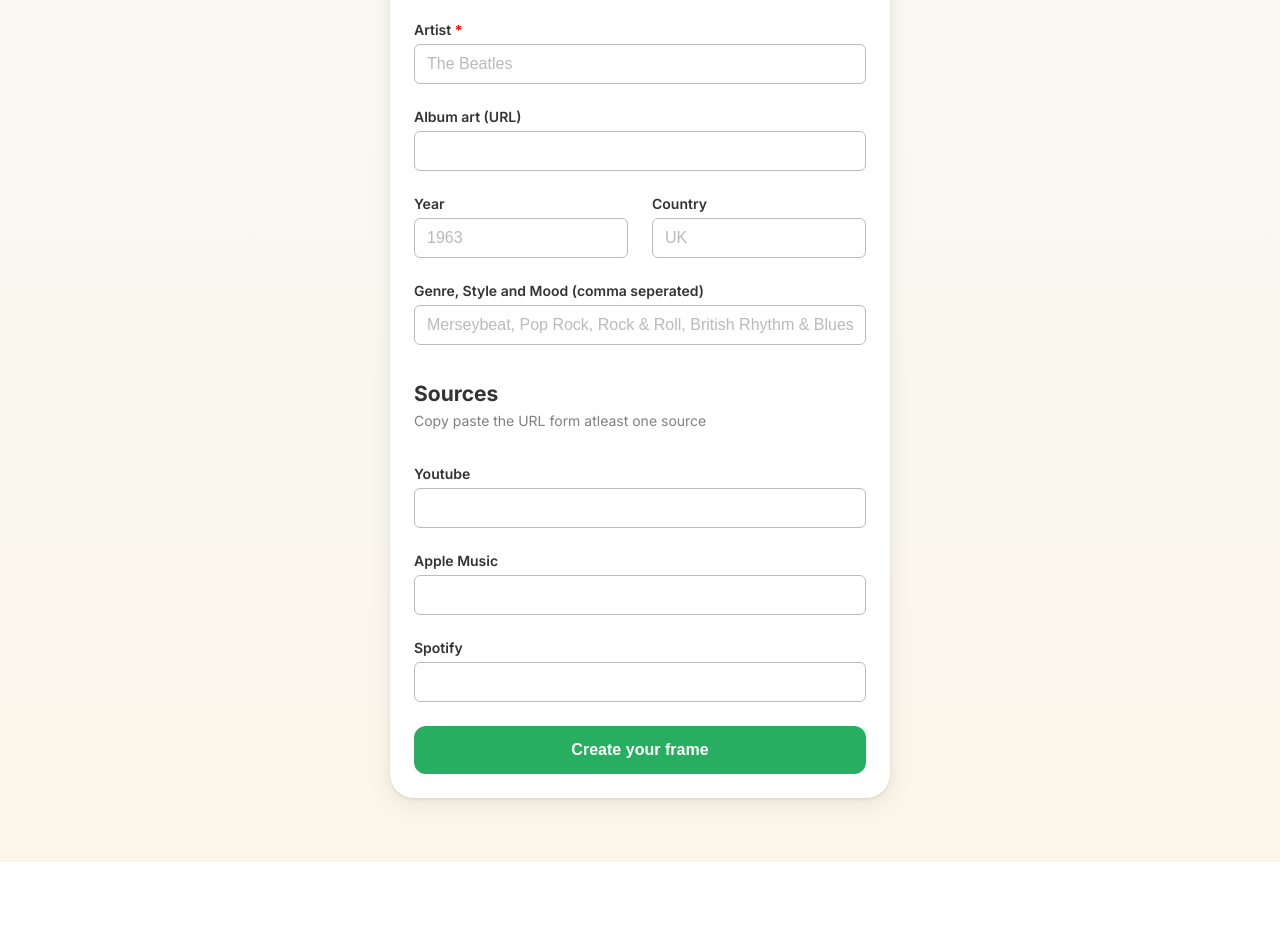
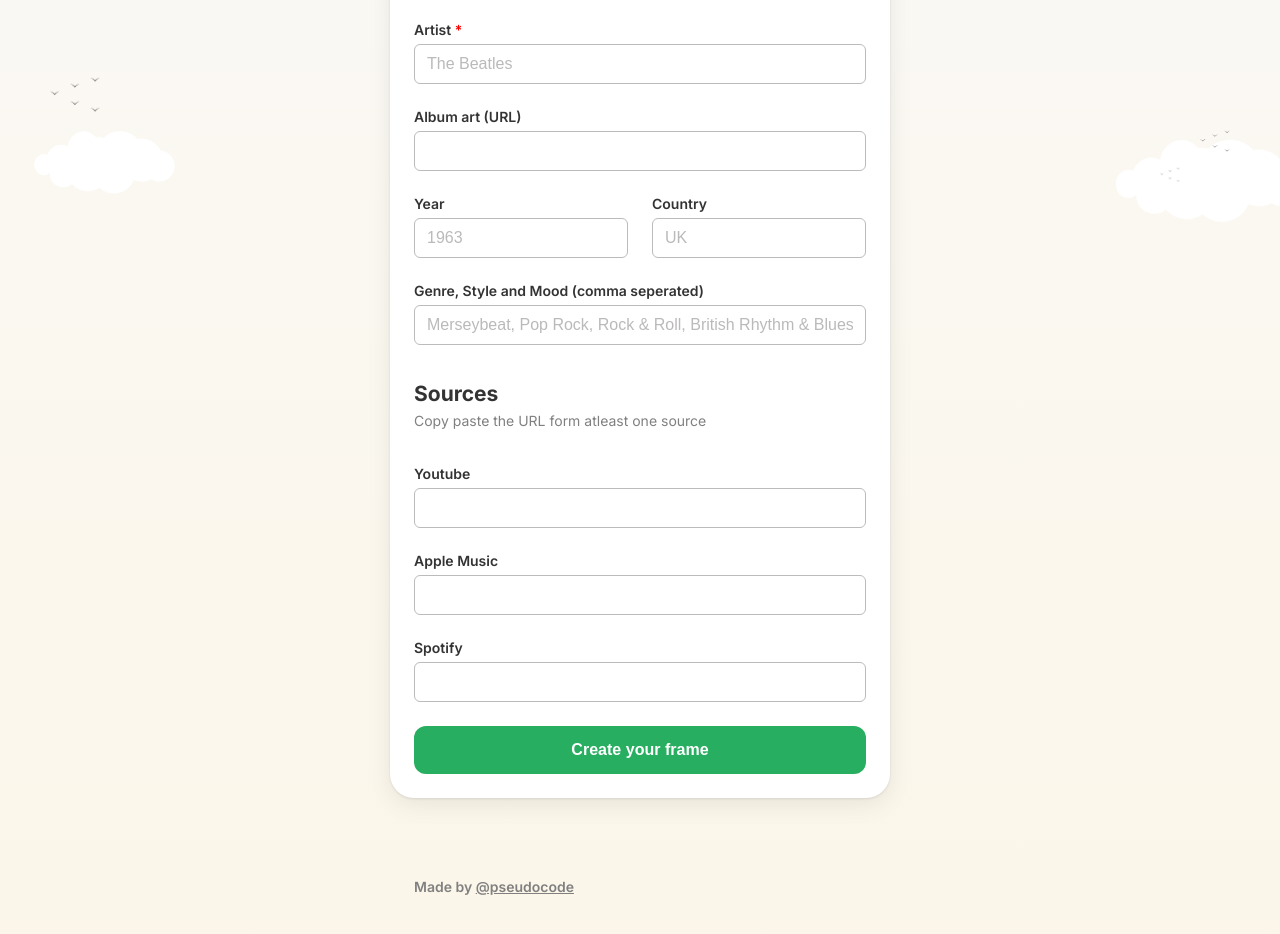
Before and after one commit to pseudocode88/fc-album-share, a Next.js app: page / in a window 1280 px wide. Shown: the part 600-1534 px from the top of the page. Before the commit the page ends 1462 px from the top, so only its background shows below. Built offline with nearby package versions, Linux system fonts and the light colour scheme; no server answers.

Commit message:
Fix share page

```diff
--- /dev/null
+++ b/app/layout.module.css
@@ -0,0 +1,75 @@
+@keyframes updownbirds {
+    0% {
+        transform: translateY(0);
+    }
+
+    50% {
+        transform: translateY(10px);
+    }
+
+    100% {
+        transform: translateY(0);
+    }
+}
+
+@keyframes updownclouds {
+    0% {
+        transform: translateY(0);
+    }
+
+    50% {
+        transform: translateY(-10px);
+    }
+
+    100% {
+        transform: translateY(0);
+    }
+}
+
+.Bird {
+    position: fixed;
+    z-index: -1;
+    animation-name: updownbirds;
+    animation-duration: 5s;
+    animation-iteration-count: infinite;
+    animation-timing-function: ease-in-out;
+}
+
+.BirdRight {
+    width: 30px;
+    bottom: 50px;
+    right: 50px;
+}
+
+.BirdLeft {
+    width: 50px;
+    bottom: 90px;
+    left: 50px;
+}
+
+.BirdMiddle {
+    width: 20px;
+    bottom: 20px;
+    right: 100px;
+}
+
+.Cloud {
+    position: fixed;
+    z-index: -2;
+    animation-name: updownclouds;
+    animation-duration: 5s;
+    animation-iteration-count: infinite;
+    animation-timing-function: ease-in-out;
+}
+
+.CloudRight {
+    width: 200px;
+    bottom: -30px;
+    right: -30px;
+}
+
+.CloudLeft {
+    width: 150px;
+    bottom: 0px;
+    left: 30px;
+}
--- a/app/layout.tsx
+++ b/app/layout.tsx
@@ -1,6 +1,7 @@
 import type { Metadata } from "next";
 import { Inter } from "next/font/google";
 import "./globals.css";
+import styles from "./layout.module.css";
 
 const inter = Inter({ subsets: ["latin"] });
 
@@ -16,7 +17,16 @@ export default function RootLayout({
 }>) {
   return (
     <html lang="en">
-      <body className={inter.className}>{children}</body>
+      <body className={inter.className}>
+        {children}
+        <div>
+          <img className={[styles.Bird, styles.BirdRight].join(' ')} src="/birds.png" />
+          <img className={[styles.Bird, styles.BirdMiddle].join(' ')} src="/birds.png" />
+          <img className={[styles.Bird, styles.BirdLeft].join(' ')} src="/birds.png" />
+          <img className={[styles.Cloud, styles.CloudRight].join(' ')} src="/cloud-1.png" />
+          <img className={[styles.Cloud, styles.CloudLeft].join(' ')} src="/cloud-1.png" />
+        </div>
+      </body>
     </html>
   );
 }
--- a/app/page.module.css
+++ b/app/page.module.css
@@ -21,10 +21,11 @@
   font-weight: 500;
   letter-spacing: 0.2px;
   padding: 18px;
-  background-color: #fff;
+  /* background-color: #fff; */
   color: #27ae60;
   border-radius: 12px;
   border: 0;
+  text-align: center;
 }
 
 /* .subheading {
@@ -77,6 +78,7 @@
   padding: 24px;
   border-radius: 24px;
   box-shadow: 0px 1px 3px rgba(0, 0, 0, 0.1), 0px 6px 24px rgba(0, 0, 0, 0.08);
+  margin-bottom: 40px;
 }
 
 .subheading {
@@ -98,3 +100,115 @@
   flex-direction: column;
   gap: 6px;
 }
+
+.wrapper {
+  display: flex;
+  width: 100%;
+  height: 100%;
+  background: #ffffff99;
+  padding: 0px 0px 32px 0px;
+  box-sizing: border-box;
+  gap: 24px;
+  /* align-items: center; */
+}
+
+.imageWrapper {
+  display: flex;
+  width: 38%;
+  flex-shrink: 0;
+}
+
+.imageWrapper img {
+  width: 100%;
+  border-radius: 12px;
+  box-shadow: 0px 1px 3px rgba(0, 0, 0, 0.1), 0px 6px 24px rgba(0, 0, 0, 0.08);
+}
+
+.detailsWrapper {
+  display: flex;
+  flex-shrink: 1;
+  flex-direction: column;
+  gap: 18px;
+}
+
+.name {
+  font-size: 20px;
+  font-weight: 800;
+  line-height: 1.35;
+  margin: 0;
+  color: #333333;
+}
+
+.artist {
+  font-size: 15px;
+  font-weight: 500;
+  line-height: 1.35;
+  margin: 0;
+  color: #333333;
+}
+
+.genre {
+  font-size: 14px;
+  font-weight: 500;
+  line-height: 1.45;
+  margin: 0;
+  color: #808080;
+}
+
+.titleWrapper {
+  display: flex;
+  flex-direction: column;
+  gap: 2px;
+}
+
+.linkWrapper {
+  display: flex;
+  gap: 12px;
+}
+
+.linkWrapper a {
+  width: 100%;
+  padding: 14px 12px;
+  text-decoration: none;
+  background-color: #fafafa;
+  border-radius: 12px;
+  line-height: 1;
+  text-align: center;
+  font-size: 14px;
+  font-weight: 600;
+  color: #1f8e4d;
+  border: 1px solid #ddd;
+}
+
+.linkWrapper a:hover {
+  background-color: #e5fff0;
+}
+
+.backbutton {
+  color: #27ae60;
+  font-size: 18px;
+  font-weight: 600;
+  margin: 0;
+  text-align: left;
+}
+
+.backbutton:hover {
+  /* color: #333333; */
+  text-decoration: underline;
+}
+
+.credit {
+  padding: 0 24px;
+  font-size: 14px;
+  font-weight: 600;
+  color: #808080;
+}
+
+.credit a {
+  text-decoration: underline;
+}
+
+.newtab {
+  transform: rotate(90deg);
+  display: inline-block;
+}
--- a/app/page.tsx
+++ b/app/page.tsx
@@ -54,6 +54,7 @@ export default function Home() {
           <CreateAlbumForm onSubmit={handleOnFormSubmit}></CreateAlbumForm>
         }
       </div>
+      <p className={styles.credit}>Made by <a href="https://warpcast.com/pseudocode">@pseudocode</a></p>
       {/* <img src="banner.png" /> */}
     </main>
   );
--- a/pages/api/image.tsx
+++ b/pages/api/image.tsx
@@ -166,7 +166,7 @@ export default async function handler(req: NextApiRequest, res: NextApiResponse)
                     weight: 500
                 }]
             })
-        console.log(svg);
+
         // Convert SVG to PNG using Sharp
         const pngBuffer = await sharp(Buffer.from(svg))
             .toFormat('png')
```
Also changed, not shown: app/album/[id]/page.tsx (+35 -2 lines), public/birds.png (added), public/cloud-1.png (added).
